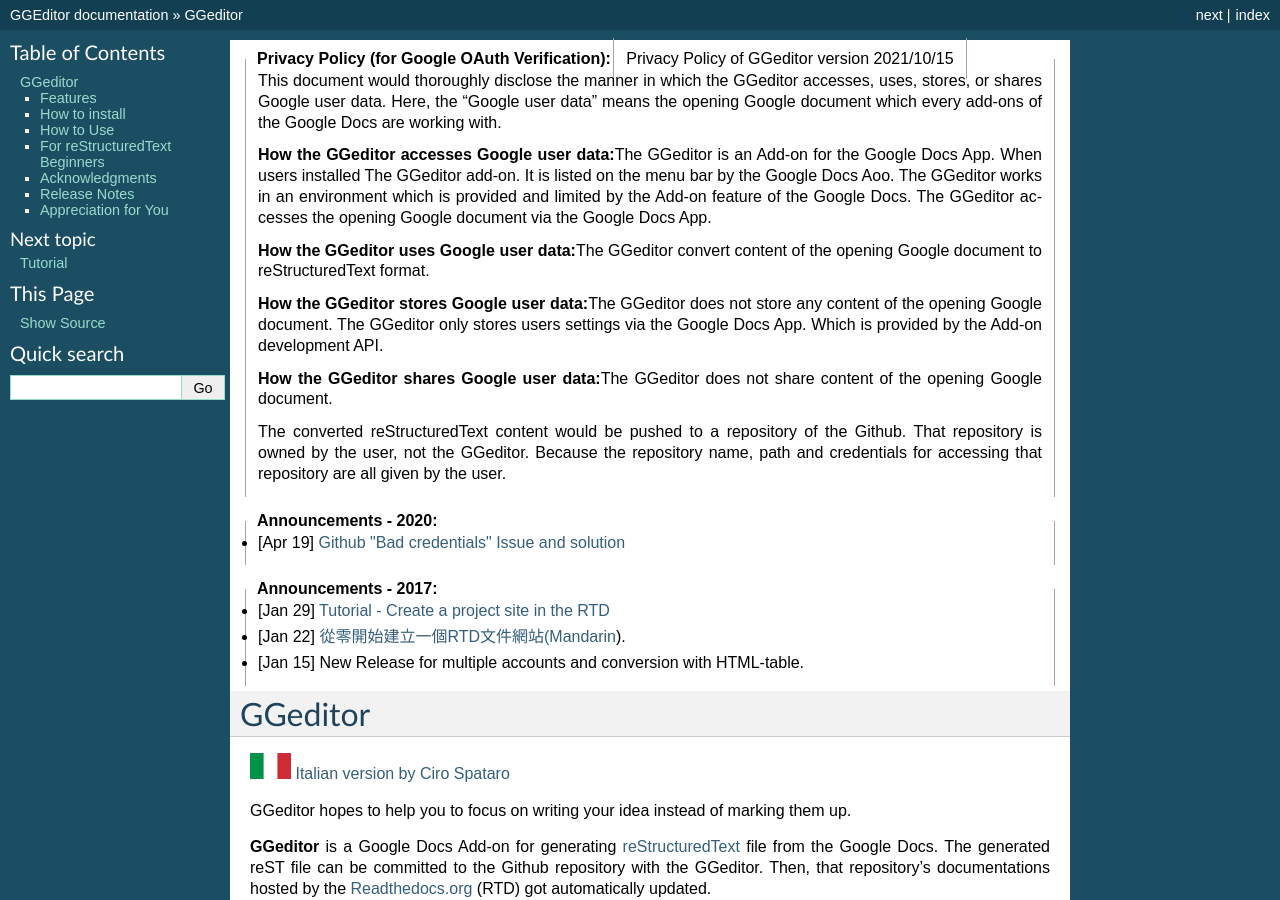
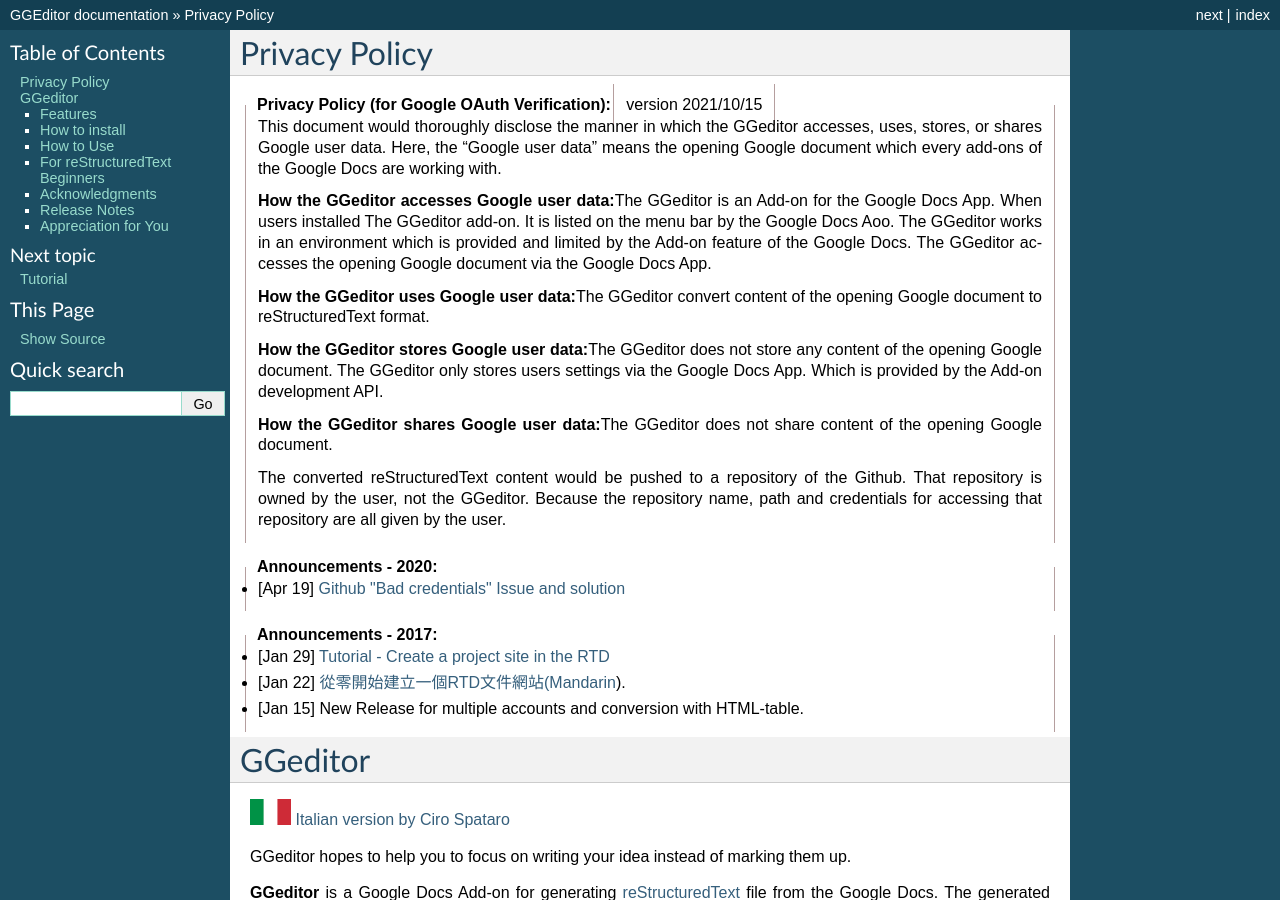
Before and after one commit to iapyeh/GGeditor, a Sphinx documentation site: the page built from docs/index.rst, in a window 1280 px wide and 900 px high. Built offline with Sphinx 7.4.7, drawn with Linux system fonts in a browser that asks for light colours; pages that are not in the unit, such as notebooks, are missing from menus; some of the changed text lies outside the part shown.

Commit message:
Google Docs reST Editor@2021-10-19 18:53:7

```diff
--- a/docs/index.rst
+++ b/docs/index.rst
@@ -11,10 +11,14 @@
     Limitations
     api/backend
 
+.. _h62e53697d6768353a5c7f384e65332b:
+
+Privacy Policy
+**************
+
 
 .. admonition:: Privacy Policy (for Google OAuth Verification)
 
-    Privacy Policy of GGeditor
     version 2021/10/15
 
     This document would thoroughly disclose the manner in which the GGeditor accesses, uses, stores, or shares Google user data. Here, the "Google user data" means the opening Google document which every add-ons of the Google Docs are working with.
```
